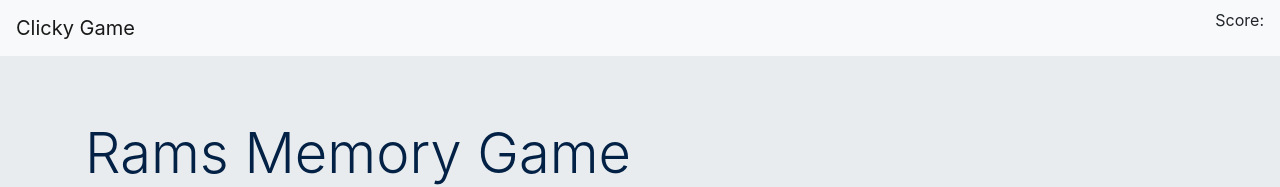
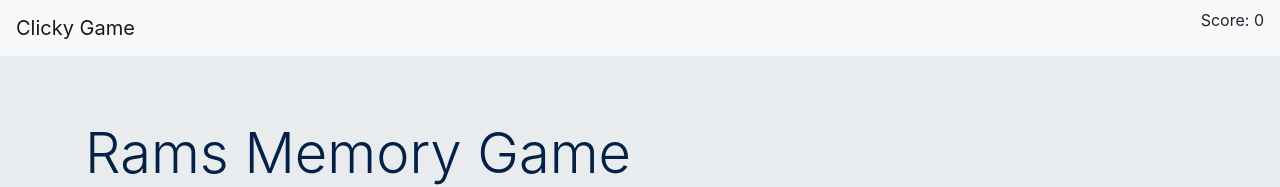
Before and after one commit to jedk225/clicky-game, a React (Create React App) app: page / in a window 1280 px wide. Shown: the top 187 px of the page. Built offline with nearby package versions, Linux system fonts and the light colour scheme.

Commit message:
added working score

```diff
--- a/src/App.js
+++ b/src/App.js
@@ -103,7 +103,8 @@ class App extends Component {
   render() {
     return (
       <div>
-        <Navbar />
+        <Navbar
+        score={this.state.score} />
         <Jumbotron />
         <div className="board">
           {this.state.players.map(player => (
```
Also changed, not shown: src/components/Navbar/Navbar.js (indentation only).
